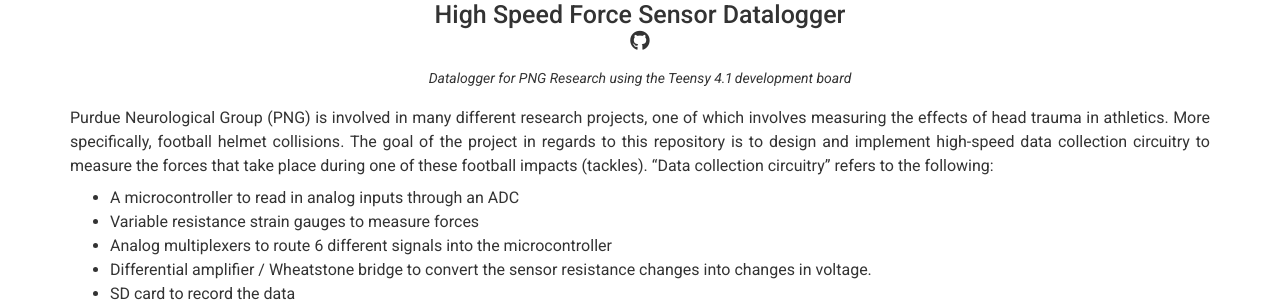
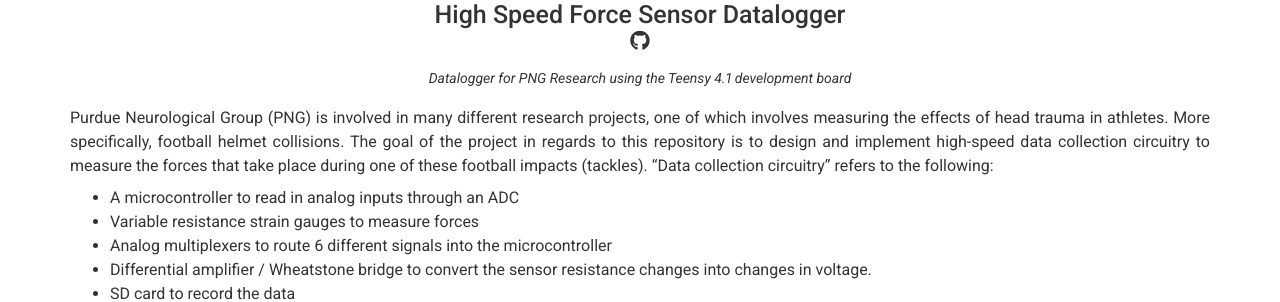
Before and after one commit to MArndt26/marndt26.github.io, a Jekyll site: the page built from index.md, in a window 1280 px wide and 900 px high, scrolled down 2108 px. Shown: the part 152-454 px from the top of the window. Built offline with Jekyll 4.4.1, drawn with Linux system fonts in a browser that asks for light colours; nearby versions of some CDN libraries; some of the changed text lies outside the part shown.

```diff
--- a/_data/experience.yml
+++ b/_data/experience.yml
@@ -45,7 +45,7 @@
   company: First Data Independent Sales
   # link: https://www.fdisp.com/?_vsrefdom=p.6790&gclid=CjwKCAiA4o79BRBvEiwAjteoYNuGQHDeiadb6UNWQ-vjsHUAdx1IHpWBeqEz0lH4uCZGhFlUMnmzFRoCnUUQAvD_BwE
   job_title: Software Development Intern
-  dates: May 2019 – Present
+  dates: May - Aug 2018 – 2019
   # quote: >
   description: | # this will include new lines to allow paragraphs
     *	Assisted clients with the EMV chip card setup for their POS system in order to eliminate charge backs
--- a/_data/projects.yml
+++ b/_data/projects.yml
@@ -41,7 +41,7 @@
     Datalogger for PNG Research using the Teensy 4.1 development board
   description: | # this will include new lines to allow paragraphs
     Purdue Neurological Group (PNG) is involved in many different research projects, one of which involves measuring the
-    effects of head trauma in athletics. More specifically, football helmet collisions. The goal of the project in regards
+    effects of head trauma in athletes. More specifically, football helmet collisions. The goal of the project in regards
     to this repository is to design and implement high-speed data collection circuitry to measure the forces that take place
     during one of these football impacts (tackles). "Data collection circuitry" refers to the following:
       * A microcontroller to read in analog inputs through an ADC
```
